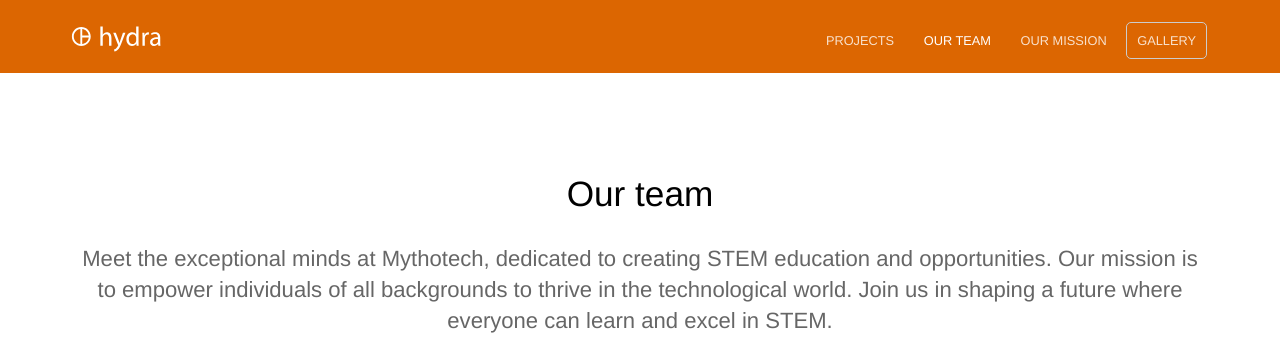
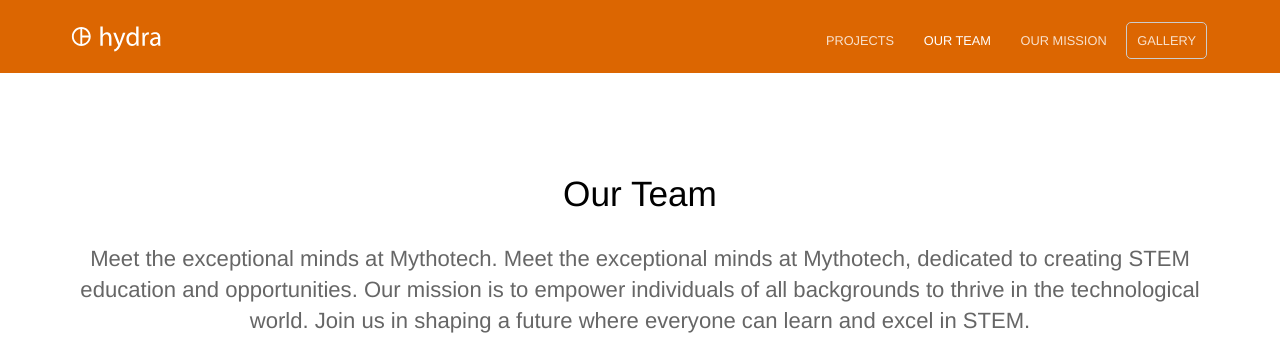
Before and after one commit to Mythotech/mythotech.github.io, a Jekyll site: the page built from about.html, in a window 1280 px wide, cut to the strip 0-358 px from the top of the page. Built offline with Jekyll 4.4.1, drawn with Linux system fonts in a browser that asks for light colours.

Commit message:
merge_fix

```diff
--- a/about.html
+++ b/about.html
@@ -1,6 +1,8 @@
 ---
 title: Our team
+title: Our Team
 description: >-
+  Meet the exceptional minds at Mythotech.
   Meet the exceptional minds at Mythotech, dedicated to creating STEM education and opportunities. Our mission is to empower individuals of all backgrounds to thrive in the technological world. Join us in shaping a future where everyone can learn and excel in STEM.
 ---
 
```
